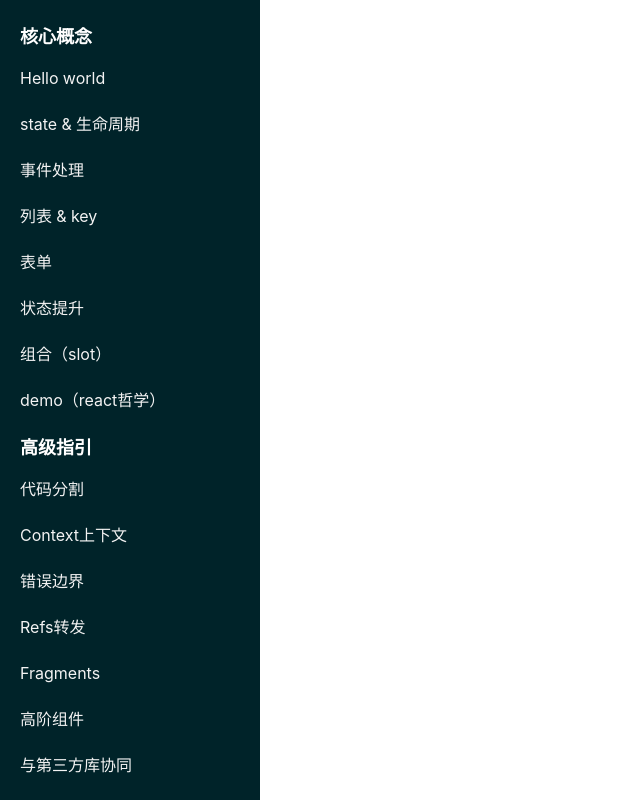
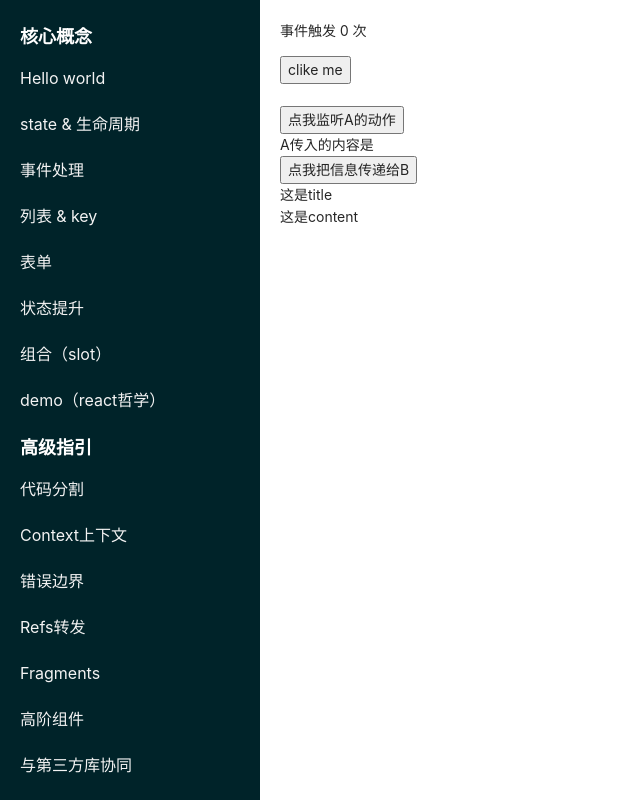
Before and after one commit to hql7/react-learning-record, a React app: page /publish-subscribe in a window 1280 px wide. Shown: the whole page, without its empty margins (0-640 px from the left). Built offline with nearby package versions, Linux system fonts and the light colour scheme; a small style sheet from the web is missing.

Commit message:
feat: 最后一天，，不舍，，

```diff
--- a/package.json
+++ b/package.json
@@ -56,6 +56,7 @@
     "react-dom": "^17.0.1",
     "react-refresh": "^0.8.3",
     "react-router-dom": "^5.2.0",
+    "redux": "^4.0.5",
     "resolve": "1.18.1",
     "resolve-url-loader": "^3.1.2",
     "sass-loader": "^10.0.5",
--- a/src/routes/index.jsx
+++ b/src/routes/index.jsx
@@ -31,6 +31,8 @@
 const HooksRules = lazy(() => import('@/views/hooks-rules/index'))
 const TodoList = lazy(() => import('@/views/todo-list/index'))
 const Tictactoe = lazy(() => import('@/views/tictactoe/index'))
+const PublishSubscribe = lazy(() => import('@/views/publish-subscribe/index'))
+const ReduxView = lazy(() => import('@/views/redux-view/index'))
 
 function Routes() {
   return (
@@ -68,6 +70,8 @@
         <Route path="/hooks-rules" component={HooksRules} />
         <Route path="/todo-list" component={TodoList} />
         <Route path="/tictactoe" component={Tictactoe} />
+        <Route path="/publish-subscribe" component={PublishSubscribe} />
+        <Route path="/redux-view" component={ReduxView} />
       </Switch>
     </Suspense>
   );
--- /dev/null
+++ b/src/store/index.js
@@ -0,0 +1,12 @@
+import { createStore } from "redux"
+const reducer = (state, action) => {
+  return state + 1
+}
+const store = createStore(reducer)
+
+const action = {
+  type: 'Add_ITEM',
+  payload: '<li>text</li>'
+}
+
+store.dispatch(action)
--- a/src/utils/menu-data.js
+++ b/src/utils/menu-data.js
@@ -47,6 +47,8 @@
     id: '5', name: "小例子", children: [
       { id: '5-1', name: 'TodoList', url: 'todo-list' },
       { id: '5-2', name: '井字棋', url: 'tictactoe' },
+      { id: '5-3', name: '发布订阅', url: 'publish-subscribe' },
+      { id: '5-4', name: 'redux初探', url: 'redux-view' },
     ]
   },
 ]
--- /dev/null
+++ b/src/views/publish-subscribe/index.jsx
@@ -0,0 +1,135 @@
+import React, { useState, useEffect, createContext } from 'react';
+
+// 一个简单的发布订阅
+class PublishSubscribe {
+  // 存错映射关系集
+  constructor() {
+    this.eventMap = {}
+  }
+  // 订阅
+  on(type, handler) {
+    // 非函数报错
+    if (!handler instanceof Function) {
+      throw new Error('请传入一个函数')
+    }
+    // 判断 type 事件对应的队列是否存在
+    if (!this.eventMap[type]) {
+      // 若不存在，新建该队列
+      this.eventMap[type] = [];
+    }
+    // 若存在，直接往队列里推入 handler
+    this.eventMap[type].push(handler);
+  }
+  // 发布
+  emit(type, params) {
+    if (this.eventMap[type]) {
+      this.eventMap[type].forEach(handler => {
+        handler(params)
+      })
+    }
+  }
+  // 关闭订阅
+  off(type, handler) {
+    if (this.eventMap[type]) {
+      this.eventMap[type].splice(this.eventMap[type].indexOf(handler) >>> 0, 1)
+    }
+  }
+}
+
+const myEvent = new PublishSubscribe();
+
+function Test() {
+  const [num, setNum] = useState(0);
+
+  function listenerClick(num) {
+    setNum(num)
+  }
+
+  useEffect(() => {
+    myEvent.on('click', listenerClick)
+  }, [])
+
+  function handleClick() {
+    myEvent.emit('click', num + 1)
+  }
+
+  return (
+    <div>
+      <div>
+        <p>事件触发 {num} 次</p>
+      </div>
+      <button onClick={() => handleClick()}>clike me</button>
+    </div>
+  );
+}
+
+function TestB() {
+  const [str, setStr] = useState('');
+
+  function handler(params) {
+    setStr(params)
+  }
+
+  function bindHandler() {
+    myEvent.on('test', handler)
+  }
+
+  return (
+    <div>
+      <button onClick={() => bindHandler()}>点我监听A的动作</button>
+      <div>A传入的内容是{str}</div>
+    </div>
+  )
+}
+
+function TestA() {
+  const [msg, setMsg] = useState('我来自A');
+  function msgToB() {
+    myEvent.emit('test', msg)
+  }
+  return (
+    <button onClick={msgToB}>点我把信息传递给B</button>
+  )
+}
+
+const AppContext = React.createContext()
+const { Provider, Consumer } = AppContext;
+
+function Title() {
+  return (
+    <Consumer>
+      {value => (
+        <div>{value.title}</div>
+      )}
+    </Consumer>
+  )
+}
+
+function Content() {
+  return (
+    <Consumer>
+      {value => (
+        <div>{value.content}</div>
+      )}
+    </Consumer>
+  )
+}
+
+function UiRender() {
+  const [title, setTitle] = useState('这是title');
+  const [content, setContent] = useState('这是content');
+  return (
+    <div>
+      <Test />
+      <br />
+      <TestB />
+      <TestA />
+      <Provider value={{ title, content }}>
+        <Title />
+        <Content />
+      </Provider>
+    </div>
+  )
+}
+
+export default UiRender;
--- /dev/null
+++ b/src/views/redux-view/index.jsx
@@ -0,0 +1,11 @@
+import React from 'react';
+import '@/store/index'
+function ReduxView() {
+  return (
+    <div>
+      ReduxView
+    </div>
+  );
+}
+
+export default ReduxView;
```
Also changed, not shown: 1 other file (tests, documents, lock files or other folders).
